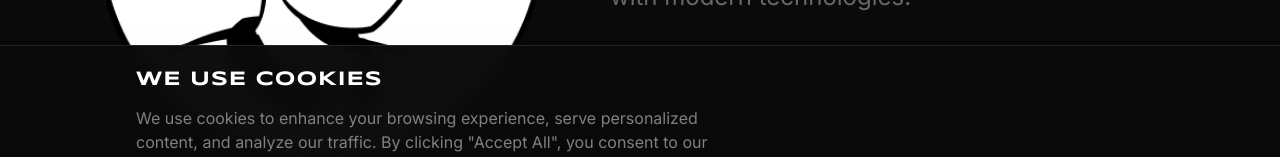
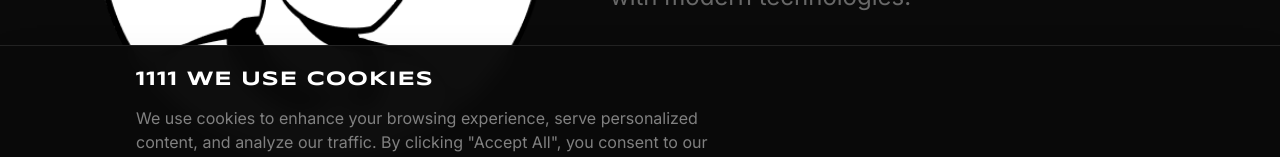
Before and after one commit to Husein-Edris/edrishusein.com, a Next.js app: page / in a window 1280 px wide. Shown: the part 508-665 px from the top of the page. Built offline with nearby package versions, Linux system fonts and the light colour scheme; no server answers.

Commit message:
Test deployment: Add test text to Cookie  baner

```diff
--- a/src/components/CookieBanner/CookieBanner.tsx
+++ b/src/components/CookieBanner/CookieBanner.tsx
@@ -104,7 +104,7 @@ const CookieBanner = () => {
     <div className="cookie-banner">
       <div className="cookie-banner-content">
         <div className="cookie-banner-main">
-          <h3 className="cookie-title">We use cookies</h3>
+          <h3 className="cookie-title"> 1111 We use cookies</h3>
           <p className="cookie-description">
             We use cookies to enhance your browsing experience, serve personalized content,
             and analyze our traffic. By clicking "Accept All", you consent to our use of cookies.
```
